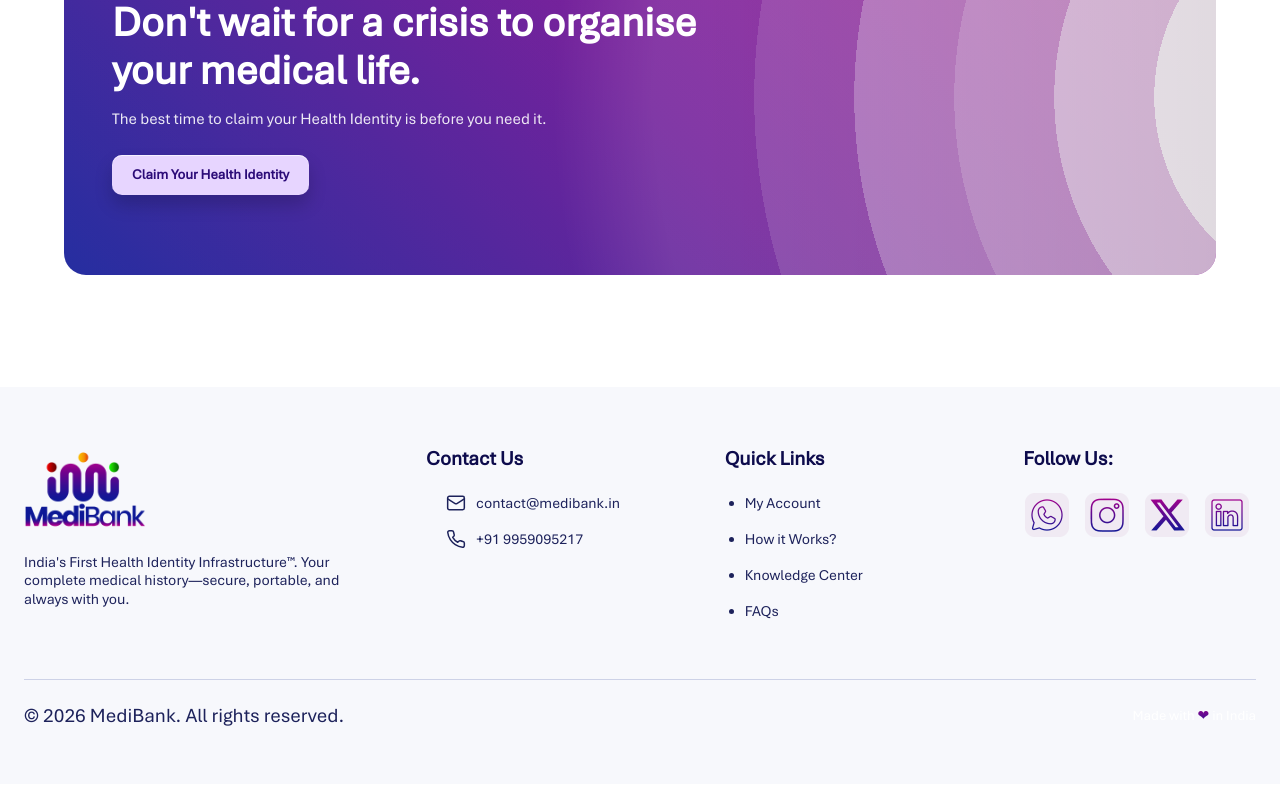
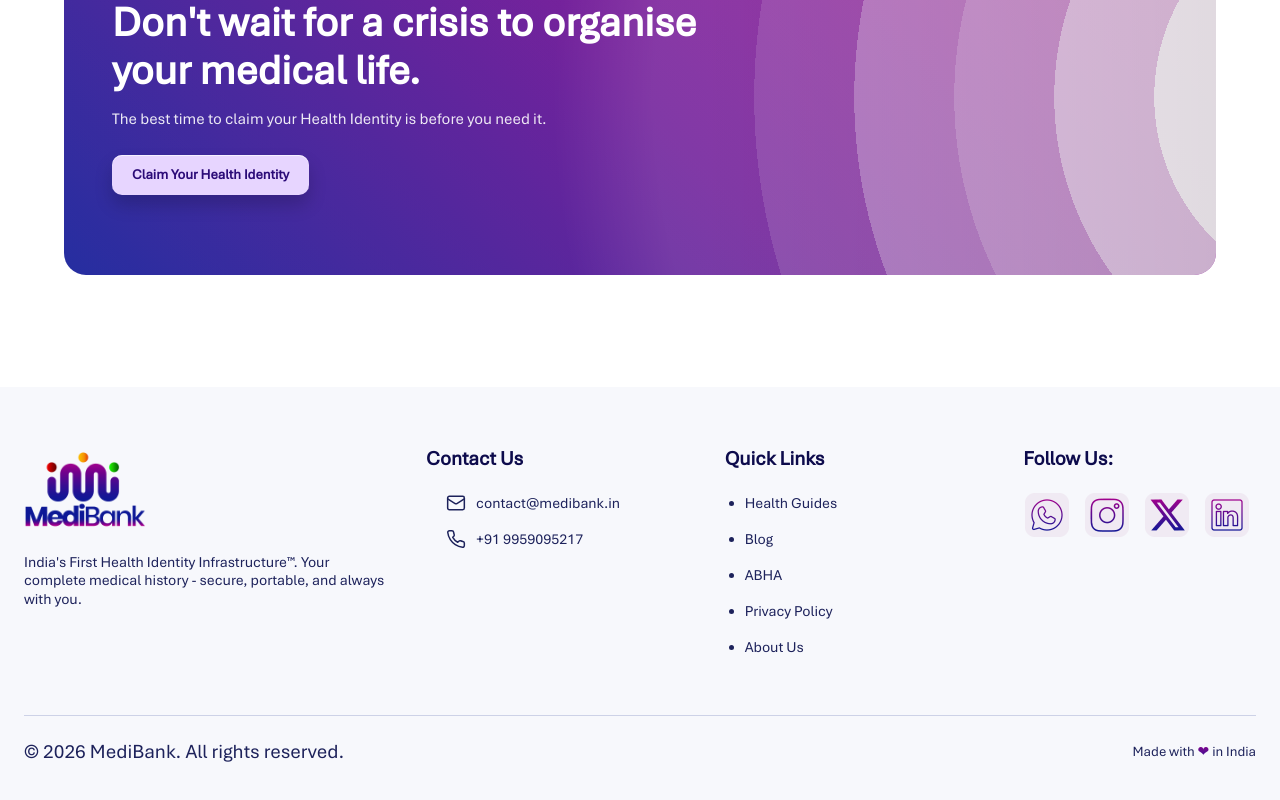
Before and after one commit to AmanDwivedi9335/clinic-portpolio, a Next.js app: page / in a window 1280 px wide. Shown: the part 5577-6377 px from the top of the page. Built offline with nearby package versions, Linux system fonts and the light colour scheme.

Commit message:
card text updated

```diff
--- a/src/components/Genric/Footer/Footer.js
+++ b/src/components/Genric/Footer/Footer.js
@@ -16,7 +16,7 @@ export default function Footer() {
 							loading="lazy"
 						/>
 						<p className="text-base md:text-[15px] text-[#1D225B] leading-tight max-w-sm">
-							India&apos;s First Health Identity Infrastructure™. Your complete medical history—secure, portable, and always with you.
+							India&apos;s First Health Identity Infrastructure™. Your complete medical history - secure, portable, and always with you.
 						</p>
 					</div>
 
@@ -49,23 +49,28 @@ export default function Footer() {
 						<h4 className="text-2xl md:text-[20px] font-semibold">Quick Links</h4>
 						<ul className="list-disc pl-5 space-y-3 text-base md:text-[15px] text-[#1D225B]">
 							<li>
-								<Link href="/account" className="hover:text-[#5C4AFF]">
-									My Account
+								<Link href="/resources/#resources2" className="hover:text-[#5C4AFF]">
+									Health Guides
 								</Link>
 							</li>
 							<li>
-								<Link href="/how-it-works" className="hover:text-[#5C4AFF]">
-									How it Works?
+								<Link href="/resources/#resources3" className="hover:text-[#5C4AFF]">
+									Blog
 								</Link>
 							</li>
 							<li>
-								<Link href="/knowledge-center" className="hover:text-[#5C4AFF]">
-									Knowledge Center
+								<Link href="/resources/#resources1" className="hover:text-[#5C4AFF]">
+									ABHA
 								</Link>
 							</li>
 							<li>
-								<Link href="/faq" className="hover:text-[#5C4AFF]">
-									FAQs
+								<Link href="/resources/#resources4" className="hover:text-[#5C4AFF]">
+									Privacy Policy
+								</Link>
+							</li>
+							<li>
+								<Link href="/about/" className="hover:text-[#5C4AFF]">
+									About Us
 								</Link>
 							</li>
 						</ul>
@@ -128,7 +133,7 @@ export default function Footer() {
 
 				<div className="mt-14 border-t border-[#CDD2E7] pt-6 text-base md:text-[20px] text-[#1D225B] flex flex-col gap-3 sm:flex-row sm:items-center sm:justify-between">
 					<p>© 2026 MediBank. All rights reserved.</p>
-					<p className="text-sm text-white">
+					<p className="text-sm text-[#1D225B]">
 						Made with{" "}
 						<span
 							className="
--- a/src/components/Genric/Header/Header.js
+++ b/src/components/Genric/Header/Header.js
@@ -83,11 +83,11 @@ export default function Header() {
 							<a href="/resources" className="group flex items-center gap-1 hover:opacity-70">
 								Resources <FiArrowUpRight size={18} className="transition-transform duration-200 group-hover:rotate-45" />
 							</a>
-							<div className="absolute left-0 top-full hidden group-hover:block group-focus-within:block w-[220px] rounded-2xl bg-white shadow-xl border p-3">
-								<a className="block rounded-xl px-3 py-2 hover:bg-gray-50" href="/resources#resources1">ABHA / ABDM</a>
-								<a className="block rounded-xl px-3 py-2 hover:bg-gray-50" href="/resources#resources2">Health Guides</a>
-								<a className="block rounded-xl px-3 py-2 hover:bg-gray-50" href="/resources#resources3">Blog</a>
-								<a className="block rounded-xl px-3 py-2 hover:bg-gray-50" href="/resources#resources4">Privacy policy</a>
+							<div className="absolute left-0 top-full hidden group-hover:block group-focus-within:block w-[145px] rounded-2xl bg-white shadow-xl border p-3">
+								<a className="block rounded-xl py-1  hover:bg-gray-50" href="/resources#resources1">ABHA / ABDM</a>
+								<a className="block rounded-xl py-1 hover:bg-gray-50" href="/resources#resources2">Health Guides</a>
+								<a className="block rounded-xl py-1 hover:bg-gray-50" href="/resources#resources3">Blog</a>
+								<a className="block rounded-xl py-1 hover:bg-gray-50" href="/resources#resources4">Privacy policy</a>
 							</div>
 						</div>
 
@@ -95,11 +95,11 @@ export default function Header() {
 							<a href="/about" className="group flex items-center gap-1 hover:opacity-70">
 								About Us <FiArrowUpRight size={18} className="transition-transform duration-200 group-hover:rotate-45" />
 							</a>
-							<div className="absolute right-0 top-full hidden group-hover:block group-focus-within:block w-[220px] rounded-2xl bg-white shadow-xl border p-3">
-								<a className="block rounded-xl px-3 py-2 hover:bg-gray-50" href="/about#about1">Our Story</a>
-								<a className="block rounded-xl px-3 py-2 hover:bg-gray-50" href="/about#about2">Our Team</a>
-								<a className="block rounded-xl px-3 py-2 hover:bg-gray-50" href="/about#about3">Careers</a>
-								<a className="block rounded-xl px-3 py-2 hover:bg-gray-50" href="/about#about4">Contact Us</a>
+							<div className="absolute right-0 top-full hidden group-hover:block group-focus-within:block w-[100px] rounded-2xl bg-white shadow-xl border p-3">
+								<a className="block rounded-xl py-1 hover:bg-gray-50" href="/about#about1">Our Story</a>
+								<a className="block rounded-xl py-1 hover:bg-gray-50" href="/about#about2">Our Team</a>
+								<a className="block rounded-xl py-1 hover:bg-gray-50" href="/about#about3">Careers</a>
+								<a className="block rounded-xl py-1 hover:bg-gray-50" href="/about#about4">Contact Us</a>
 							</div>
 						</div>
 
```
